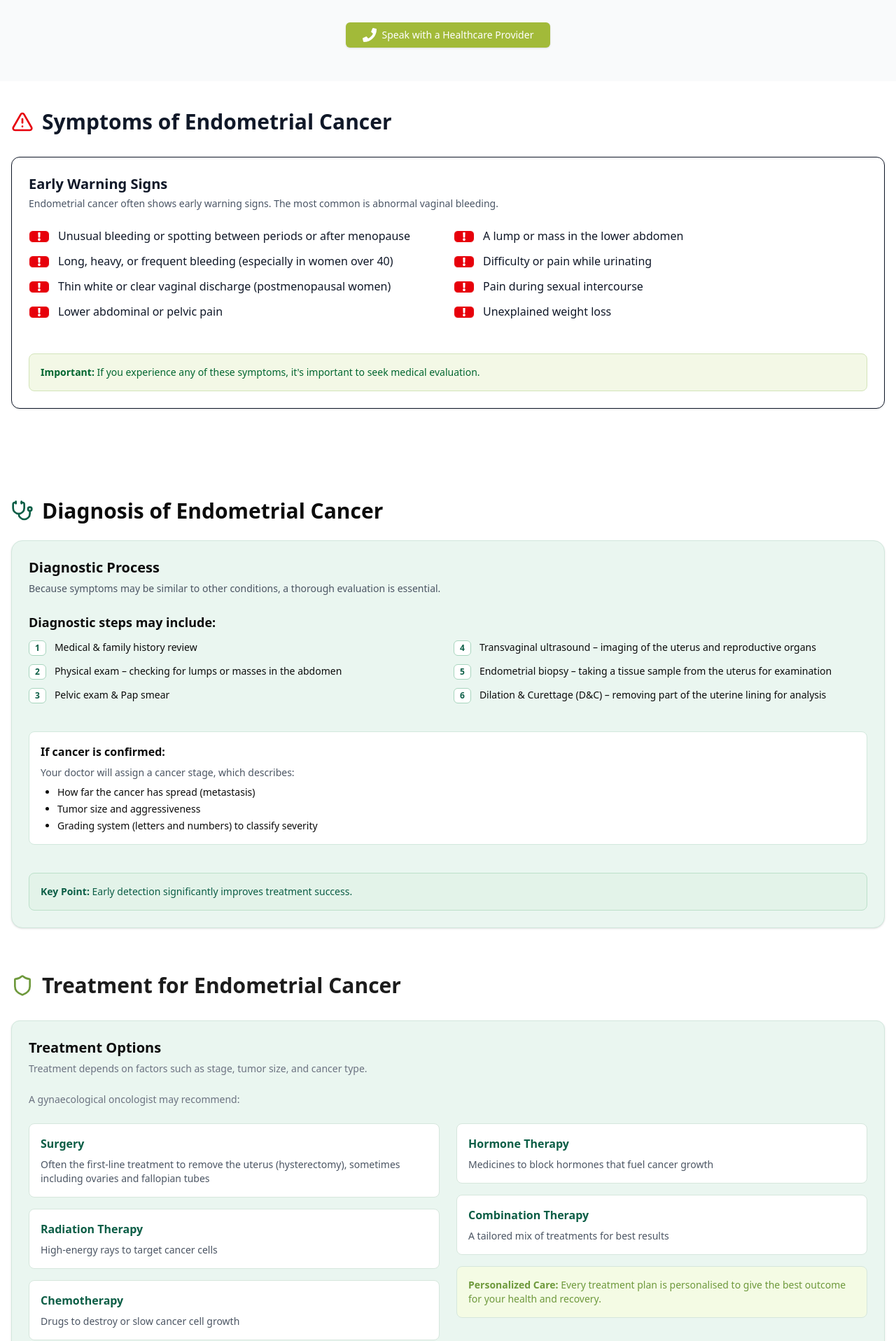
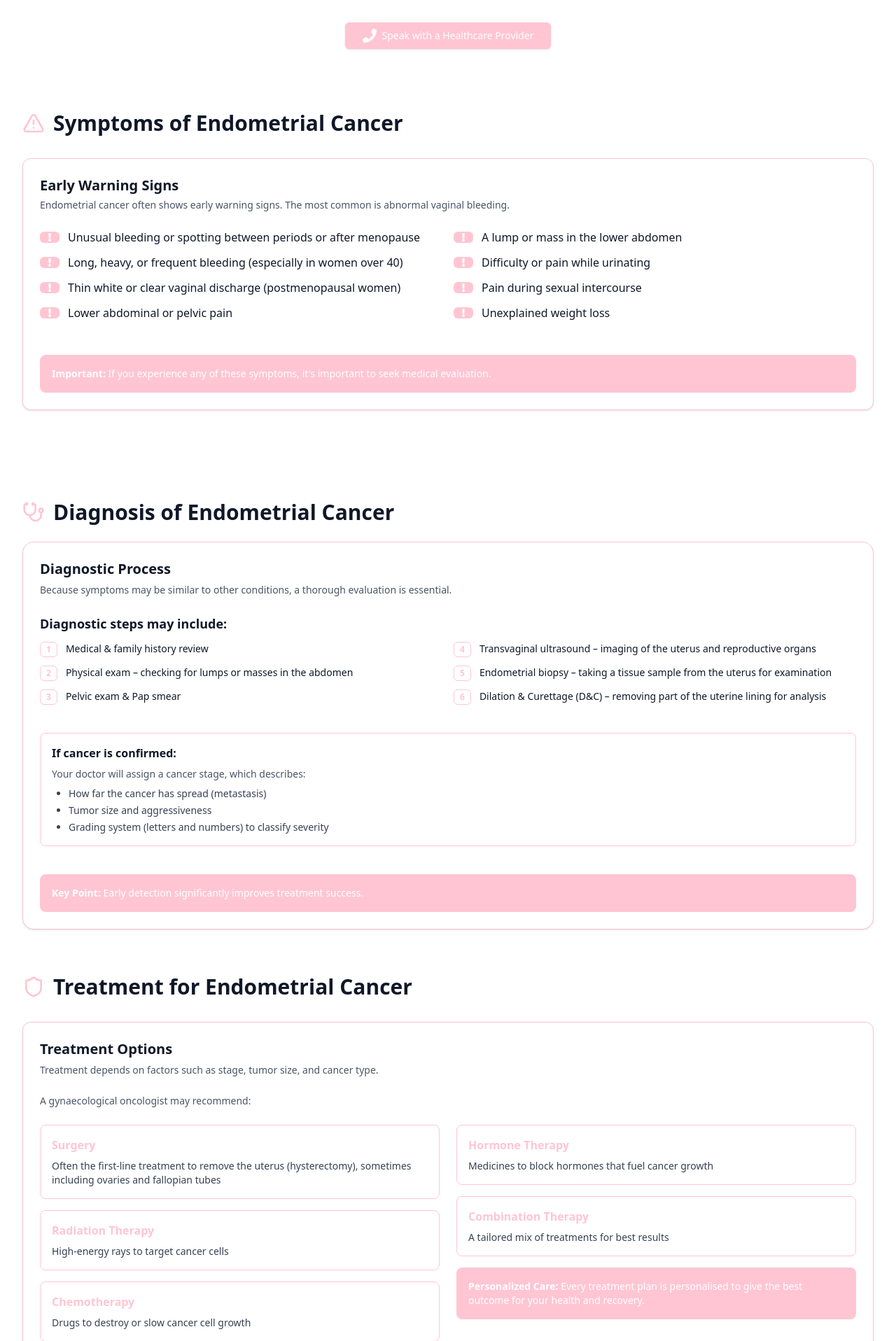
Before and after one commit to shandiru/surgeon, a React (Vite) app: page /Cancer/EndometrialCancer in a window 1280 px wide. Shown: the part 224-2140 px from the top of the page at 70% size. Built offline with nearby package versions, Linux system fonts and the light colour scheme.

Commit message:
add color

```diff
--- a/src/components/CancerSection/EndometrialCancerInformationPage/EndometrialDiagnosisSection.jsx
+++ b/src/components/CancerSection/EndometrialCancerInformationPage/EndometrialDiagnosisSection.jsx
@@ -1,23 +1,28 @@
 import { LuStethoscope } from "react-icons/lu";
 
 export default function EndometrialDiagnosisSection() {
+  const pink = '#FFC5D3'
+
   return (
-    <section className="mb-16 px-4">
+    <section className="mb-16 px-4 md:px-6 lg:px-8">
       <div className="max-w-7xl mx-auto">
         {/* Section Heading */}
         <div className="flex items-center gap-3 mb-6">
-          <LuStethoscope className="h-8 w-8 text-[#0c5e46]" />
-          <h2 className="text-3xl font-bold text-[#0c0c0c]">
+          <LuStethoscope className="h-8 w-8" style={{ color: pink }} />
+          <h2 className="text-3xl font-bold text-gray-900">
             Diagnosis of Endometrial Cancer
           </h2>
         </div>
 
         {/* Card Box */}
-        <div className="bg-[#eaf6f0] text-[#0c0c0c] flex flex-col gap-6 rounded-2xl border border-[#d2e8dd] py-6 shadow-sm mb-6">
+        <div
+          className="bg-white text-gray-900 flex flex-col gap-6 rounded-2xl border py-6 shadow-sm mb-6"
+          style={{ borderColor: pink }}
+        >
           {/* Card Header */}
           <div className="px-6 grid gap-1.5">
             <div className="font-semibold text-xl">Diagnostic Process</div>
-            <div className="text-sm text-[#4b5563]">
+            <div className="text-sm text-gray-600">
               Because symptoms may be similar to other conditions, a thorough evaluation is essential.
             </div>
           </div>
@@ -36,7 +41,10 @@ export default function EndometrialDiagnosisSection() {
                     "Pelvic exam & Pap smear"
                   ].map((item, i) => (
                     <div key={i} className="flex items-start gap-3">
-                      <span className="inline-flex items-center justify-center rounded-md border border-[#a8d5be] px-2 py-0.5 text-xs font-semibold text-[#0c5e46] bg-white">
+                      <span
+                        className="inline-flex items-center justify-center rounded-md border px-2 py-0.5 text-xs font-semibold text-gray-800 bg-white"
+                        style={{ borderColor: pink, color: pink }}
+                      >
                         {i + 1}
                       </span>
                       <p className="text-sm">{item}</p>
@@ -52,7 +60,10 @@ export default function EndometrialDiagnosisSection() {
                     "Dilation & Curettage (D&C) – removing part of the uterine lining for analysis"
                   ].map((item, i) => (
                     <div key={i + 3} className="flex items-start gap-3">
-                      <span className="inline-flex items-center justify-center rounded-md border border-[#a8d5be] px-2 py-0.5 text-xs font-semibold text-[#0c5e46] bg-white">
+                      <span
+                        className="inline-flex items-center justify-center rounded-md border px-2 py-0.5 text-xs font-semibold text-gray-800 bg-white"
+                        style={{ borderColor: pink, color: pink }}
+                      >
                         {i + 4}
                       </span>
                       <p className="text-sm">{item}</p>
@@ -64,12 +75,15 @@ export default function EndometrialDiagnosisSection() {
           </div>
 
           {/* Stage Info Box */}
-          <div className="mt-4 mx-6 p-4 bg-white rounded-lg border border-[#d2e8dd]">
+          <div
+            className="mt-4 mx-6 p-4 rounded-lg border"
+            style={{ backgroundColor: '#FFFFFF', borderColor: pink }}
+          >
             <h4 className="font-semibold mb-2">If cancer is confirmed:</h4>
-            <p className="text-sm text-[#4b5563] mb-2">
+            <p className="text-sm text-gray-600 mb-2">
               Your doctor will assign a cancer stage, which describes:
             </p>
-            <ul className="text-sm space-y-1 list-disc ml-6">
+            <ul className="text-sm space-y-1 list-disc ml-6 text-gray-700">
               <li>How far the cancer has spread (metastasis)</li>
               <li>Tumor size and aggressiveness</li>
               <li>Grading system (letters and numbers) to classify severity</li>
@@ -77,8 +91,11 @@ export default function EndometrialDiagnosisSection() {
           </div>
 
           {/* Key Point Box */}
-          <div className="mt-4 mx-6 p-4 bg-[#e3f3e9] rounded-lg border border-[#bce1ca]">
-            <p className="text-sm font-medium text-[#0c5e46]">
+          <div
+            className="mt-4 mx-6 p-4 rounded-lg border"
+            style={{ backgroundColor: pink, borderColor: pink }}
+          >
+            <p className="text-sm font-medium text-white">
               <strong>Key Point:</strong> Early detection significantly improves treatment success.
             </p>
           </div>
--- a/src/components/CancerSection/EndometrialCancerInformationPage/EndometrialInfoSection.jsx
+++ b/src/components/CancerSection/EndometrialCancerInformationPage/EndometrialInfoSection.jsx
@@ -1,18 +1,29 @@
 import { FaPhone } from "react-icons/fa";
 
 export default function EndometrialInfoSection() {
+  const pink = '#FFC5D3'
+  const pinkHover = '#e6b0c0' // slightly darker hover
+
   return (
-    <section className="py-12 bg-[#f9fafb]">
+    <section className="py-12" style={{ backgroundColor: '#FFFFFF' }}>
       <div className="container mx-auto px-4 text-center">
-        <h2 className="text-4xl font-bold text-[#111827] mb-4">
+        <h2 className="text-4xl font-bold mb-4" style={{ color: '#111827' }}>
           Endometrial Cancer Information
         </h2>
-        <p className="text-xl text-[#6b7280] max-w-3xl mx-auto mb-8">
+        <p className="text-xl text-gray-600 max-w-3xl mx-auto mb-8">
           Early detection and understanding are key to successful treatment. Learn about
           symptoms, diagnosis, and treatment options for endometrial cancer.
         </p>
 
-        <button className="inline-flex items-center justify-center gap-2 text-sm font-medium bg-[#a2ba39] hover:bg-[#8fa830] text-white px-6 py-2 rounded-md shadow focus-visible:ring-2 focus-visible:ring-offset-2 focus-visible:ring-[#a2ba39]">
+        <button
+          className="inline-flex items-center justify-center gap-2 text-sm font-medium text-white px-6 py-2 rounded-md shadow focus-visible:ring-2 focus-visible:ring-offset-2 transition-all"
+          style={{
+            backgroundColor: pink,
+            border: `1px solid ${pink}`,
+          }}
+          onMouseOver={(e) => (e.currentTarget.style.backgroundColor = pinkHover)}
+          onMouseOut={(e) => (e.currentTarget.style.backgroundColor = pink)}
+        >
           <FaPhone className="h-5 w-5" />
           Speak with a Healthcare Provider
         </button>
--- a/src/components/CancerSection/EndometrialCancerInformationPage/EndometrialMoreInfoSection.jsx
+++ b/src/components/CancerSection/EndometrialCancerInformationPage/EndometrialMoreInfoSection.jsx
@@ -1,16 +1,21 @@
 import { LuPhone } from "react-icons/lu";
 
 export default function MoreInfoSection() {
+  const pink = '#FFC5D3'
+
   return (
-    <section className="text-center py-12 bg-[#f3f7f6] rounded-lg px-4">
-      <h3 className="text-2xl font-bold text-[#1c1c1c] mb-4">
+    <section className="text-center py-12 px-4 bg-white rounded-lg border" style={{ borderColor: pink }}>
+      <h3 className="text-2xl font-bold text-gray-900 mb-4">
         Need More Information?
       </h3>
-      <p className="text-[#4b5563] mb-6 max-w-2xl mx-auto">
+      <p className="text-gray-600 mb-6 max-w-2xl mx-auto">
         If you have concerns about any symptoms or need personalized medical advice,
         please consult with a healthcare professional.
       </p>
-      <button className="inline-flex items-center justify-center gap-2 whitespace-nowrap text-sm font-semibold transition-all disabled:pointer-events-none disabled:opacity-50 text-white shadow-xs h-10 rounded-md px-6 bg-[#004b4a] hover:bg-[#00615f]">
+      <button
+        className="inline-flex items-center justify-center gap-2 whitespace-nowrap text-sm font-semibold transition-all disabled:pointer-events-none disabled:opacity-50 text-white shadow-xs h-10 rounded-md px-6"
+        style={{ backgroundColor: pink }}
+      >
         <LuPhone className="h-5 w-5 mr-2" />
         Contact Your Healthcare Provider
       </button>
--- a/src/components/CancerSection/EndometrialCancerInformationPage/EndometrialSymptomsSection.jsx
+++ b/src/components/CancerSection/EndometrialCancerInformationPage/EndometrialSymptomsSection.jsx
@@ -2,19 +2,24 @@ import { FaExclamation } from "react-icons/fa";
 import { LuTriangleAlert } from "react-icons/lu";
 
 export default function EndometrialSymptomsSection() {
+  const pink = '#FFC5D3'
+
   return (
-    <section className="mb-16 px-4 py-10">
+    <section className="mb-16 py-10 px-4 md:px-6 lg:px-8">
       <div className="max-w-7xl mx-auto">
         {/* Section Heading */}
         <div className="flex items-center gap-3 mb-8">
-          <LuTriangleAlert className="h-8 w-8 text-red-600" />
+          <LuTriangleAlert className="h-8 w-8" style={{ color: pink }} />
           <h2 className="text-3xl font-bold text-gray-900">
             Symptoms of Endometrial Cancer
           </h2>
         </div>
 
         {/* Card Container */}
-        <div className="bg-white text-gray-900 flex flex-col gap-6 rounded-xl border py-6 shadow-sm mb-6">
+        <div
+          className="bg-white text-gray-900 flex flex-col gap-6 rounded-xl border py-6 shadow-sm mb-6"
+          style={{ borderColor: pink }}
+        >
           {/* Card Header */}
           <div className="px-6">
             <div className="font-semibold text-xl mb-1">Early Warning Signs</div>
@@ -35,7 +40,10 @@ export default function EndometrialSymptomsSection() {
                   "Lower abdominal or pelvic pain"
                 ].map((symptom, i) => (
                   <div key={i} className="flex items-start gap-3">
-                    <span className="inline-flex items-center justify-center rounded-md border px-2 py-0.5 text-xs font-medium bg-red-600 text-white mt-1">
+                    <span
+                      className="inline-flex items-center justify-center rounded-md px-2 py-0.5 text-xs font-medium text-white mt-1"
+                      style={{ backgroundColor: pink }}
+                    >
                       <FaExclamation />
                     </span>
                     <p>{symptom}</p>
@@ -52,7 +60,10 @@ export default function EndometrialSymptomsSection() {
                   "Unexplained weight loss"
                 ].map((symptom, i) => (
                   <div key={i} className="flex items-start gap-3">
-                    <span className="inline-flex items-center justify-center rounded-md border px-2 py-0.5 text-xs font-medium bg-red-600 text-white mt-1">
+                    <span
+                      className="inline-flex items-center justify-center rounded-md px-2 py-0.5 text-xs font-medium text-white mt-1"
+                      style={{ backgroundColor: pink }}
+                    >
                       <FaExclamation />
                     </span>
                     <p>{symptom}</p>
@@ -63,8 +74,11 @@ export default function EndometrialSymptomsSection() {
           </div>
 
           {/* Important Note */}
-          <div className="mt-6 p-4 bg-[#f3f8e6] rounded-lg border border-[#d3e4ba] mx-6">
-            <p className="text-sm font-medium text-green-800">
+          <div
+            className="mt-6 p-4 rounded-lg mx-6"
+            style={{ backgroundColor: pink, border: `1px solid ${pink}` }}
+          >
+            <p className="text-sm font-medium text-white">
               <strong>Important:</strong> If you experience any of these symptoms, it's important to seek medical evaluation.
             </p>
           </div>
--- a/src/components/CancerSection/EndometrialCancerInformationPage/EndometrialTreatmentSection.jsx
+++ b/src/components/CancerSection/EndometrialCancerInformationPage/EndometrialTreatmentSection.jsx
@@ -1,54 +1,68 @@
 import { LuShield } from "react-icons/lu";
 
 export default function TreatmentSection() {
+  const pink = '#FFC5D3'
+
   return (
-    <section className="mb-16 px-4">
+    <section className="mb-16 px-4 md:px-6 lg:px-8">
       <div className="max-w-7xl mx-auto">
         {/* Section Header */}
         <div className="flex items-center gap-3 mb-8">
-          <LuShield className="h-8 w-8 text-[#6e993c]" />
-          <h2 className="text-3xl font-bold text-[#1c1c1c]">
+          <LuShield className="h-8 w-8" style={{ color: pink }} />
+          <h2 className="text-3xl font-bold text-gray-900">
             Treatment for Endometrial Cancer
           </h2>
         </div>
 
         {/* Treatment Options Card */}
-        <div className="bg-[#eaf6f0] text-[#0c0c0c] flex flex-col gap-6 rounded-xl border border-[#d2e8dd] py-6 shadow-sm">
+        <div
+          className="bg-white text-gray-900 flex flex-col gap-6 rounded-xl border py-6 shadow-sm"
+          style={{ borderColor: pink }}
+        >
           {/* Card Header */}
           <div className="px-6 grid gap-1.5">
             <h3 className="font-semibold text-xl">Treatment Options</h3>
-            <p className="text-sm text-[#6b7280]">
+            <p className="text-sm text-gray-600">
               Treatment depends on factors such as stage, tumor size, and cancer type.
             </p>
           </div>
 
           {/* Card Content */}
           <div className="px-6">
-            <p className="mb-6 text-sm text-[#6b7280]">
+            <p className="mb-6 text-sm text-gray-600">
               A gynaecological oncologist may recommend:
             </p>
 
             <div className="grid md:grid-cols-2 gap-6">
               {/* Left Column */}
               <div className="space-y-4">
-                <div className="p-4 border border-[#d6e7dd] rounded-lg bg-white">
-                  <h4 className="font-semibold text-[#0c5e46] mb-2">Surgery</h4>
-                  <p className="text-sm text-[#4b5563]">
+                <div
+                  className="p-4 border rounded-lg bg-white"
+                  style={{ borderColor: pink }}
+                >
+                  <h4 className="font-semibold mb-2" style={{ color: pink }}>Surgery</h4>
+                  <p className="text-sm text-gray-700">
                     Often the first-line treatment to remove the uterus (hysterectomy),
                     sometimes including ovaries and fallopian tubes
                   </p>
                 </div>
 
-                <div className="p-4 border border-[#d6e7dd] rounded-lg bg-white">
-                  <h4 className="font-semibold text-[#0c5e46] mb-2">Radiation Therapy</h4>
-                  <p className="text-sm text-[#4b5563]">
+                <div
+                  className="p-4 border rounded-lg bg-white"
+                  style={{ borderColor: pink }}
+                >
+                  <h4 className="font-semibold mb-2" style={{ color: pink }}>Radiation Therapy</h4>
+                  <p className="text-sm text-gray-700">
                     High-energy rays to target cancer cells
                   </p>
                 </div>
 
-                <div className="p-4 border border-[#d6e7dd] rounded-lg bg-white">
-                  <h4 className="font-semibold text-[#0c5e46] mb-2">Chemotherapy</h4>
-                  <p className="text-sm text-[#4b5563]">
+                <div
+                  className="p-4 border rounded-lg bg-white"
+                  style={{ borderColor: pink }}
+                >
+                  <h4 className="font-semibold mb-2" style={{ color: pink }}>Chemotherapy</h4>
+                  <p className="text-sm text-gray-700">
                     Drugs to destroy or slow cancer cell growth
                   </p>
                 </div>
@@ -56,22 +70,31 @@ export default function TreatmentSection() {
 
               {/* Right Column */}
               <div className="space-y-4">
-                <div className="p-4 border border-[#d6e7dd] rounded-lg bg-white">
-                  <h4 className="font-semibold text-[#0c5e46] mb-2">Hormone Therapy</h4>
-                  <p className="text-sm text-[#4b5563]">
+                <div
+                  className="p-4 border rounded-lg bg-white"
+                  style={{ borderColor: pink }}
+                >
+                  <h4 className="font-semibold mb-2" style={{ color: pink }}>Hormone Therapy</h4>
+                  <p className="text-sm text-gray-700">
                     Medicines to block hormones that fuel cancer growth
                   </p>
                 </div>
 
-                <div className="p-4 border border-[#d6e7dd] rounded-lg bg-white">
-                  <h4 className="font-semibold text-[#0c5e46] mb-2">Combination Therapy</h4>
-                  <p className="text-sm text-[#4b5563]">
+                <div
+                  className="p-4 border rounded-lg bg-white"
+                  style={{ borderColor: pink }}
+                >
+                  <h4 className="font-semibold mb-2" style={{ color: pink }}>Combination Therapy</h4>
+                  <p className="text-sm text-gray-700">
                     A tailored mix of treatments for best results
                   </p>
                 </div>
 
-                <div className="p-4 bg-[#f4fbe4] border border-[#d6e7dd] rounded-lg">
-                  <p className="text-sm font-medium text-[#6e993c]">
+                <div
+                  className="p-4 rounded-lg border"
+                  style={{ backgroundColor: pink, borderColor: pink }}
+                >
+                  <p className="text-sm font-medium text-white">
                     <strong>Personalized Care:</strong> Every treatment plan is personalised
                     to give the best outcome for your health and recovery.
                   </p>
--- a/src/components/CancerSection/EndometrialCancerInformationPage/Footer.jsx
+++ b/src/components/CancerSection/EndometrialCancerInformationPage/Footer.jsx
@@ -1,8 +1,11 @@
 export default function FooterNote() {
   return (
-    <footer className="bg-muted py-8 mt-16">
+    <footer
+      className="py-8 mt-16"
+      style={{ backgroundColor: '#FFC5D3' }}
+    >
       <div className="container mx-auto px-4 text-center">
-        <p className="text-sm text-muted-foreground">
+        <p className="text-sm text-gray-800 max-w-2xl mx-auto">
           This information is for educational purposes only and should not replace professional medical advice.
         </p>
       </div>
```
